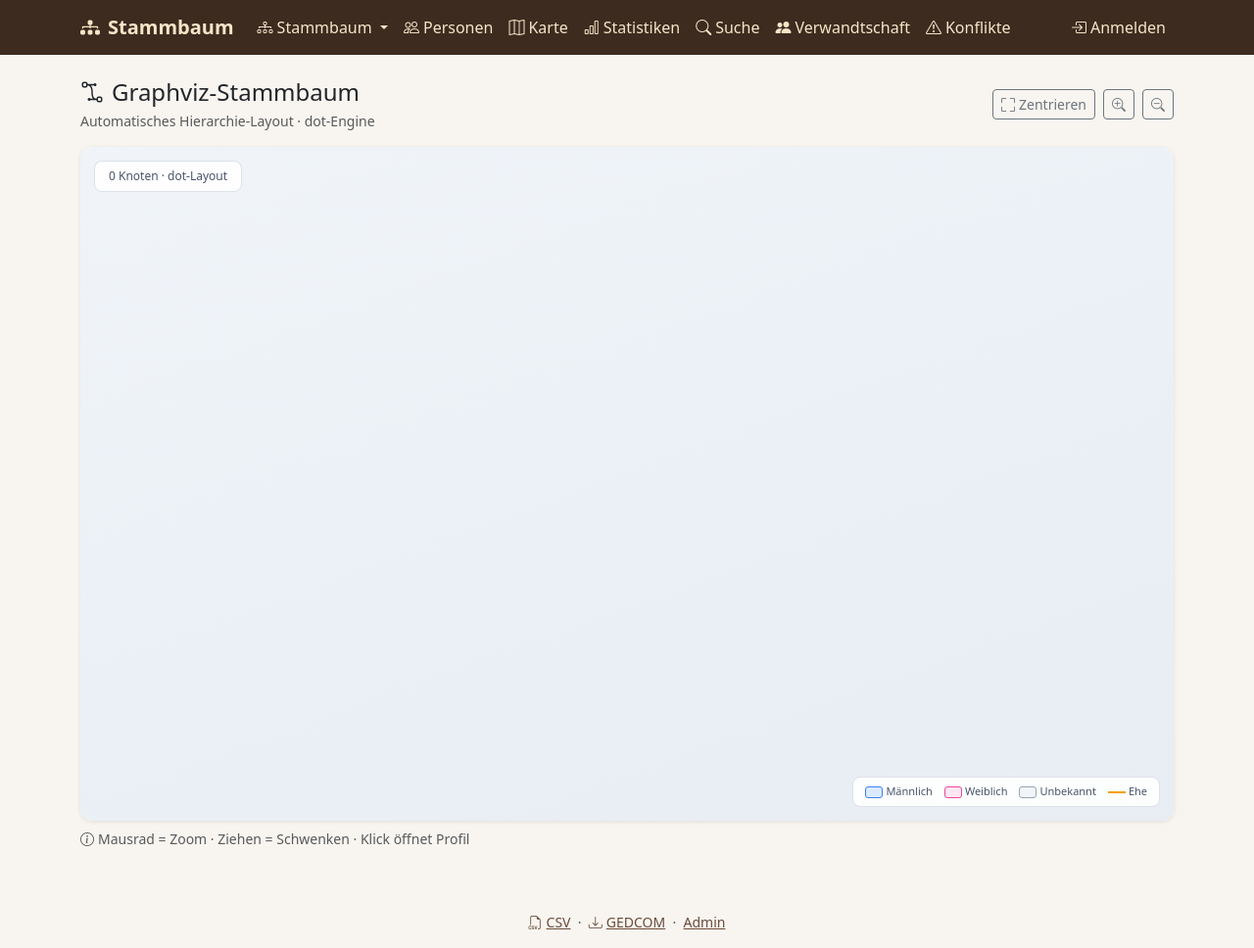
After one commit to fidelitas1894/Stammbaum, a Django app: page /stammbaum/medium/ in a window 1280 px wide. The commit adds this page. Shown: the whole page at 98% size. Run offline with Django 4.2, Linux system fonts and the light colour scheme; data that the repository does not hold is empty; some libraries are stand-ins or nearby versions.

Commit message:
feat: Graphviz-Stammbaum (stammbaum_medium) – serverseitiges dot-Layout
- Graphviz dot-Engine erzeugt Hierarchie-Layout server-seitig als SVG
- Personenknoten farbig nach Geschlecht, Ehe-Kanten in Gelb
- Familienknoten (point) zentriert zwischen Elternpaar
- Pan/Zoom im Browser, Klick öffnet Personenprofil
- /stammbaum/medium/ + /api/stammbaum/medium/svg/
- graphviz>=0.20 zu requirements.txt ergänzt
- Navigation: „Graphviz-Baum" im Stammbaum-Dropdown

Co-Authored-By: Claude Sonnet 4.6 <noreply@anthropic.com>

```diff
--- a/requirements.txt
+++ b/requirements.txt
@@ -4,3 +4,4 @@ gunicorn>=21.2
 Pillow>=10.0
 python-decouple>=3.8
 requests>=2.31
+graphviz>=0.20
--- a/stammbaum/templates/stammbaum/base.html
+++ b/stammbaum/templates/stammbaum/base.html
@@ -44,6 +44,7 @@
                         <li><a class="dropdown-item" href="{% url 'stammbaum_gesamt' %}"><i class="bi bi-diagram-3-fill me-2"></i>Schichten-Layout</a></li>
                         <li><a class="dropdown-item" href="{% url 'stammbaum_fraktal' %}"><i class="bi bi-grid-3x3-gap-fill me-2"></i>Fraktal-Layout</a></li>
                         <li><a class="dropdown-item" href="{% url 'stammbaum_genogramm' %}"><i class="bi bi-people-fill me-2"></i>Genogramm</a></li>
+                        <li><a class="dropdown-item" href="{% url 'stammbaum_medium' %}"><i class="bi bi-bezier2 me-2"></i>Graphviz-Baum</a></li>
                     </ul>
                 </li>
                 <li class="nav-item"><a class="nav-link" href="{% url 'personen_liste' %}"><i class="bi bi-people me-1"></i>Personen</a></li>
--- /dev/null
+++ b/stammbaum/templates/stammbaum/stammbaum_medium.html
@@ -0,0 +1,176 @@
+{% extends "stammbaum/base.html" %}
+{% block title %}Graphviz-Stammbaum{% endblock %}
+
+{% block extra_css %}
+<style>
+#graph-wrap {
+    width: 100%; height: 86vh;
+    background: linear-gradient(160deg, #f0f4f8 0%, #e8edf4 100%);
+    border-radius: 12px; overflow: hidden; position: relative;
+    box-shadow: 0 2px 12px rgba(0,0,0,.08);
+    cursor: grab;
+}
+#graph-wrap:active { cursor: grabbing; }
+#svg-container {
+    width: 100%; height: 100%;
+    display: flex; align-items: center; justify-content: center;
+}
+#svg-container svg {
+    max-width: none; max-height: none;
+    transform-origin: 0 0;
+}
+#loading {
+    position: absolute; top: 50%; left: 50%; transform: translate(-50%,-50%);
+    background: rgba(255,255,255,.9); border-radius: 30px;
+    padding: 12px 24px; font-size: 14px; color: #64748b; z-index: 10;
+}
+#stats {
+    position: absolute; top: 14px; left: 14px;
+    background: rgba(255,255,255,.9); border-radius: 8px;
+    padding: 6px 14px; font-size: 12px; color: #475569;
+    border: 1px solid rgba(148,163,184,.3); pointer-events: none; z-index: 5;
+}
+#legend {
+    position: absolute; bottom: 14px; right: 14px;
+    background: rgba(255,255,255,.9); border-radius: 8px;
+    padding: 6px 12px; font-size: 11px; color: #475569;
+    border: 1px solid rgba(148,163,184,.3);
+    display: flex; gap: 12px; align-items: center;
+    pointer-events: none; z-index: 5;
+}
+.lc { width: 18px; height: 12px; border-radius: 3px;
+      display: inline-block; margin-right: 3px; vertical-align: middle; }
+</style>
+{% endblock %}
+
+{% block content %}
+<div class="d-flex justify-content-between align-items-center mb-3 flex-wrap gap-2">
+    <div>
+        <h4 class="mb-0"><i class="bi bi-bezier2 me-2"></i>Graphviz-Stammbaum</h4>
+        <div class="text-muted small mt-1">Automatisches Hierarchie-Layout · dot-Engine</div>
+    </div>
+    <div class="d-flex gap-2">
+        <button id="btnFit" class="btn btn-outline-secondary btn-sm">
+            <i class="bi bi-fullscreen me-1"></i>Zentrieren
+        </button>
+        <button id="btnZoomIn" class="btn btn-outline-secondary btn-sm">
+            <i class="bi bi-zoom-in"></i>
+        </button>
+        <button id="btnZoomOut" class="btn btn-outline-secondary btn-sm">
+            <i class="bi bi-zoom-out"></i>
+        </button>
+    </div>
+</div>
+
+<div class="card p-0 border-0" style="border-radius:12px;overflow:hidden;">
+    <div id="graph-wrap">
+        <div id="loading"><span class="spinner-border spinner-border-sm me-2"></span>Berechne Layout…</div>
+        <div id="stats"></div>
+        <div id="svg-container"></div>
+        <div id="legend">
+            <span><span class="lc" style="background:#dbeafe;border:1.5px solid #3b82f6"></span>Männlich</span>
+            <span><span class="lc" style="background:#fce7f3;border:1.5px solid #ec4899"></span>Weiblich</span>
+            <span><span class="lc" style="background:#f1f5f9;border:1.5px solid #94a3b8"></span>Unbekannt</span>
+            <span><span style="border-bottom:2px solid #f59e0b;width:18px;display:inline-block;margin-right:3px;vertical-align:middle"></span>Ehe</span>
+        </div>
+    </div>
+</div>
+<div class="text-muted small mt-2">
+    <i class="bi bi-info-circle me-1"></i>Mausrad = Zoom · Ziehen = Schwenken · Klick öffnet Profil
+</div>
+{% endblock %}
+
+{% block extra_js %}
+<script>
+(function () {
+    const wrap  = document.getElementById('graph-wrap');
+    const cont  = document.getElementById('svg-container');
+    const loading = document.getElementById('loading');
+    const stats   = document.getElementById('stats');
+
+    let tx = 0, ty = 0, scale = 1;
+    let svgEl = null;
+    let dragging = false, startX, startY;
+
+    function applyTransform() {
+        if (svgEl) svgEl.style.transform = `translate(${tx}px,${ty}px) scale(${scale})`;
+    }
+
+    function fitView() {
+        if (!svgEl) return;
+        const sw = svgEl.viewBox.baseVal.width  || svgEl.getBoundingClientRect().width;
+        const sh = svgEl.viewBox.baseVal.height || svgEl.getBoundingClientRect().height;
+        const ww = wrap.clientWidth;
+        const wh = wrap.clientHeight;
+        scale = Math.min(ww / sw, wh / sh, 1) * 0.92;
+        tx = (ww - sw * scale) / 2;
+        ty = (wh - sh * scale) / 2;
+        applyTransform();
+    }
+
+    // Pan
+    wrap.addEventListener('mousedown', e => {
+        dragging = true; startX = e.clientX - tx; startY = e.clientY - ty;
+    });
+    window.addEventListener('mousemove', e => {
+        if (!dragging) return;
+        tx = e.clientX - startX; ty = e.clientY - startY; applyTransform();
+    });
+    window.addEventListener('mouseup', () => { dragging = false; });
+
+    // Zoom per Mausrad
+    wrap.addEventListener('wheel', e => {
+        e.preventDefault();
+        const rect  = wrap.getBoundingClientRect();
+        const mx    = e.clientX - rect.left;
+        const my    = e.clientY - rect.top;
+        const delta = e.deltaY < 0 ? 1.12 : 1 / 1.12;
+        tx = mx - delta * (mx - tx);
+        ty = my - delta * (my - ty);
+        scale *= delta;
+        applyTransform();
+    }, { passive: false });
+
+    // Buttons
+    document.getElementById('btnFit').addEventListener('click', fitView);
+    document.getElementById('btnZoomIn').addEventListener('click', () => {
+        scale *= 1.2; applyTransform();
+    });
+    document.getElementById('btnZoomOut').addEventListener('click', () => {
+        scale /= 1.2; applyTransform();
+    });
+
+    // SVG laden
+    fetch('/api/stammbaum/medium/svg/')
+        .then(r => r.text())
+        .then(svgText => {
+            loading.remove();
+            cont.innerHTML = svgText;
+            svgEl = cont.querySelector('svg');
+            svgEl.style.transformOrigin = '0 0';
+            svgEl.style.display = 'block';
+
+            // Klickbare Links aktivieren (Graphviz erzeugt <a> mit xlink:href)
+            svgEl.querySelectorAll('a').forEach(a => {
+                const href = a.getAttribute('href') || a.getAttribute('xlink:href');
+                if (href) {
+                    a.style.cursor = 'pointer';
+                    a.addEventListener('click', e => {
+                        e.preventDefault();
+                        window.location.href = href;
+                    });
+                }
+            });
+
+            // Statistik
+            const nodes = svgEl.querySelectorAll('.node').length;
+            stats.textContent = `${nodes} Knoten · dot-Layout`;
+
+            fitView();
+        })
+        .catch(() => {
+            loading.textContent = 'Fehler beim Laden';
+        });
+})();
+</script>
+{% endblock %}
--- a/stammbaum/urls.py
+++ b/stammbaum/urls.py
@@ -31,4 +31,6 @@ urlpatterns = [
     path('export/gedcom/', views.export_gedcom, name='export_gedcom'),
     path('export/csv/', views.export_csv, name='export_csv'),
     path('import/', views.import_view, name='import'),
+    path('stammbaum/medium/', views.stammbaum_medium, name='stammbaum_medium'),
+    path('api/stammbaum/medium/svg/', views.stammbaum_medium_svg, name='stammbaum_medium_svg'),
 ]
--- a/stammbaum/views.py
+++ b/stammbaum/views.py
@@ -74,6 +74,120 @@ def index(request):
 
 def stammbaum_gesamt(request):
     return render(request, 'stammbaum/stammbaum_gesamt.html')
+
+
+def stammbaum_medium(request):
+    return render(request, 'stammbaum/stammbaum_medium.html')
+
+
+def stammbaum_medium_svg(request):
+    import graphviz
+
+    personen       = list(Person.objects.all())
+    ehen           = list(Ehe.objects.select_related('partner1', 'partner2').all())
+    elternschaften = list(Elternschaft.objects.select_related('kind', 'vater', 'mutter').all())
+
+    # Ehe-Lookup: frozenset(p1_id, p2_id) → Ehe-PK
+    ehe_by_partners = {}
+    for e in ehen:
+        key = frozenset(filter(None, [e.partner1_id, e.partner2_id]))
+        ehe_by_partners[key] = e.pk
+
+    dot = graphviz.Digraph(
+        'Stammbaum',
+        graph_attr={
+            'rankdir':  'TB',
+            'splines':  'ortho',
+            'nodesep':  '0.6',
+            'ranksep':  '0.9',
+            'bgcolor':  'transparent',
+            'fontname': 'Helvetica',
+        },
+        node_attr={
+            'fontname': 'Helvetica',
+            'fontsize': '11',
+            'margin':   '0.18,0.10',
+        },
+        edge_attr={
+            'arrowsize': '0.6',
+            'color':     '#94a3b8',
+        },
+    )
+
+    # Personenknoten
+    for p in personen:
+        if p.geschlecht == 'M':
+            fill, stroke = '#dbeafe', '#3b82f6'
+        elif p.geschlecht == 'F':
+            fill, stroke = '#fce7f3', '#ec4899'
+        else:
+            fill, stroke = '#f1f5f9', '#94a3b8'
+
+        label   = p.vollname
+        tooltip = p.vollname
+        if p.lebensdaten:
+            label   += f'\n{p.lebensdaten}'
+            tooltip += f' ({p.lebensdaten})'
+
+        dot.node(
+            f'p{p.pk}',
+            label     = label,
+            shape     = 'box',
+            style     = 'filled,rounded',
+            fillcolor = fill,
+            color     = stroke,
+            penwidth  = '1.5',
+            URL       = f'/personen/{p.pk}/',
+            tooltip   = tooltip,
+        )
+
+    # Familien-/Partnerknoten + Kanten
+    seen_fam = set()
+
+    for el in elternschaften:
+        key    = frozenset(filter(None, [el.vater_id, el.mutter_id]))
+        ehe_pk = ehe_by_partners.get(key)
+        fam_id = f'f{ehe_pk}' if ehe_pk else f'vf{el.kind_id}'
+
+        if fam_id not in seen_fam:
+            seen_fam.add(fam_id)
+            dot.node(fam_id, shape='point', width='0.08', height='0.08',
+                     label='', style='filled', fillcolor='#64748b', color='#64748b')
+
+            with dot.subgraph() as s:
+                s.attr(rank='same')
+                for pid in (el.vater_id, el.mutter_id):
+                    if pid:
+                        s.node(f'p{pid}')
+                        dot.edge(f'p{pid}', fam_id,
+                                 arrowhead='none', style='solid', color='#f59e0b', penwidth='2')
+                s.node(fam_id)
+
+        if el.kind_id:
+            dot.edge(fam_id, f'p{el.kind_id}', color='#64748b')
+
+    # Kinderlose Ehen
+    for e in ehen:
+        fid = f'f{e.pk}'
+        if fid not in seen_fam:
+            seen_fam.add(fid)
+            dot.node(fid, shape='point', width='0.08', height='0.08',
+                     label='', style='filled', fillcolor='#64748b', color='#64748b')
+            with dot.subgraph() as s:
+                s.attr(rank='same')
+                for pid in (e.partner1_id, e.partner2_id):
+                    if pid:
+                        s.node(f'p{pid}')
+                        dot.edge(f'p{pid}', fid,
+                                 arrowhead='none', style='solid', color='#f59e0b', penwidth='2')
+                s.node(fid)
+
+    svg_bytes = dot.pipe(format='svg')
+    svg_text  = svg_bytes.decode('utf-8')
+    # Nur den <svg>-Teil zurückgeben, ohne XML-Prolog
+    svg_text  = svg_text[svg_text.index('<svg'):]
+
+    return HttpResponse(svg_text, content_type='image/svg+xml')
 
 
 def stammbaum_genogramm(request):
```
